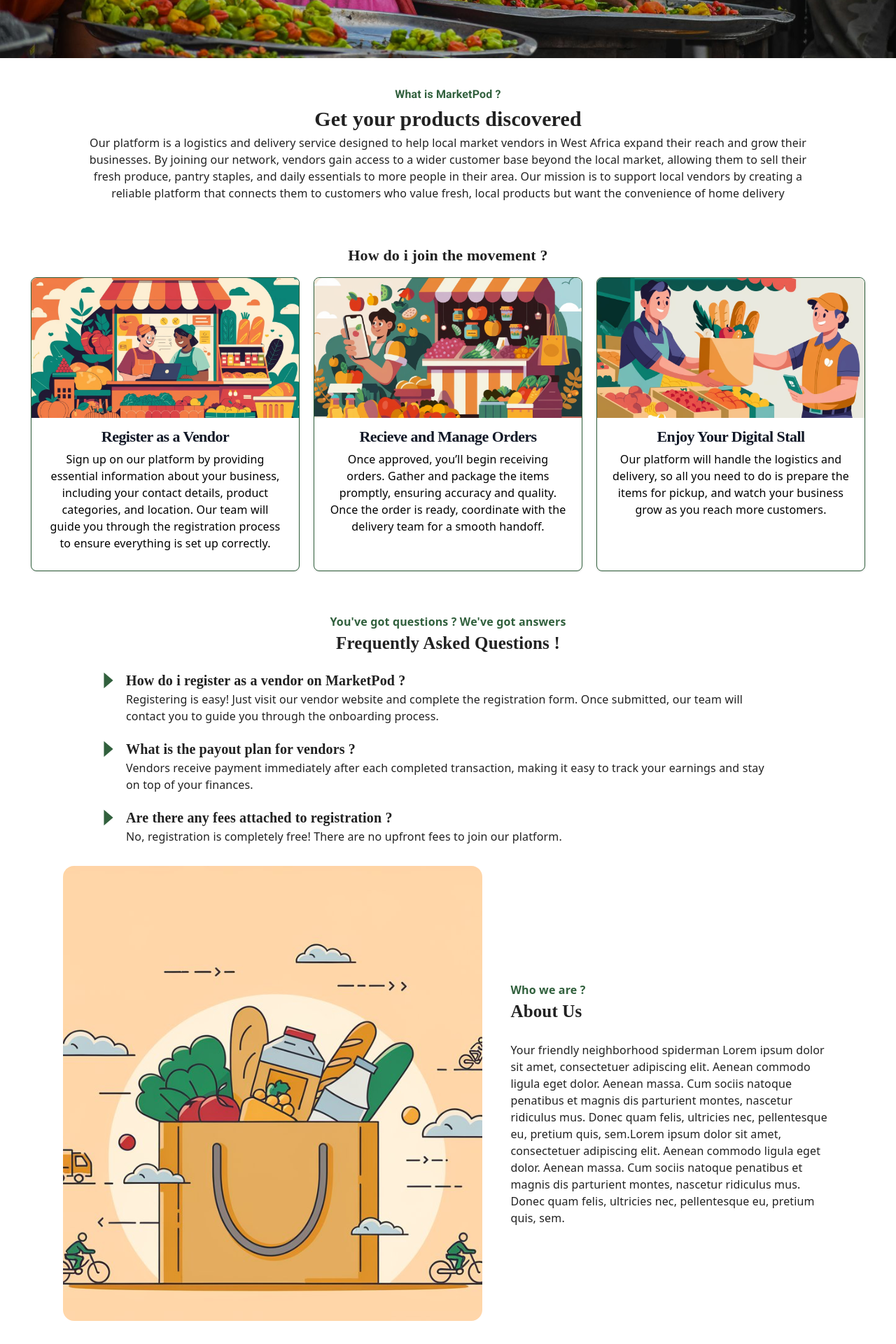
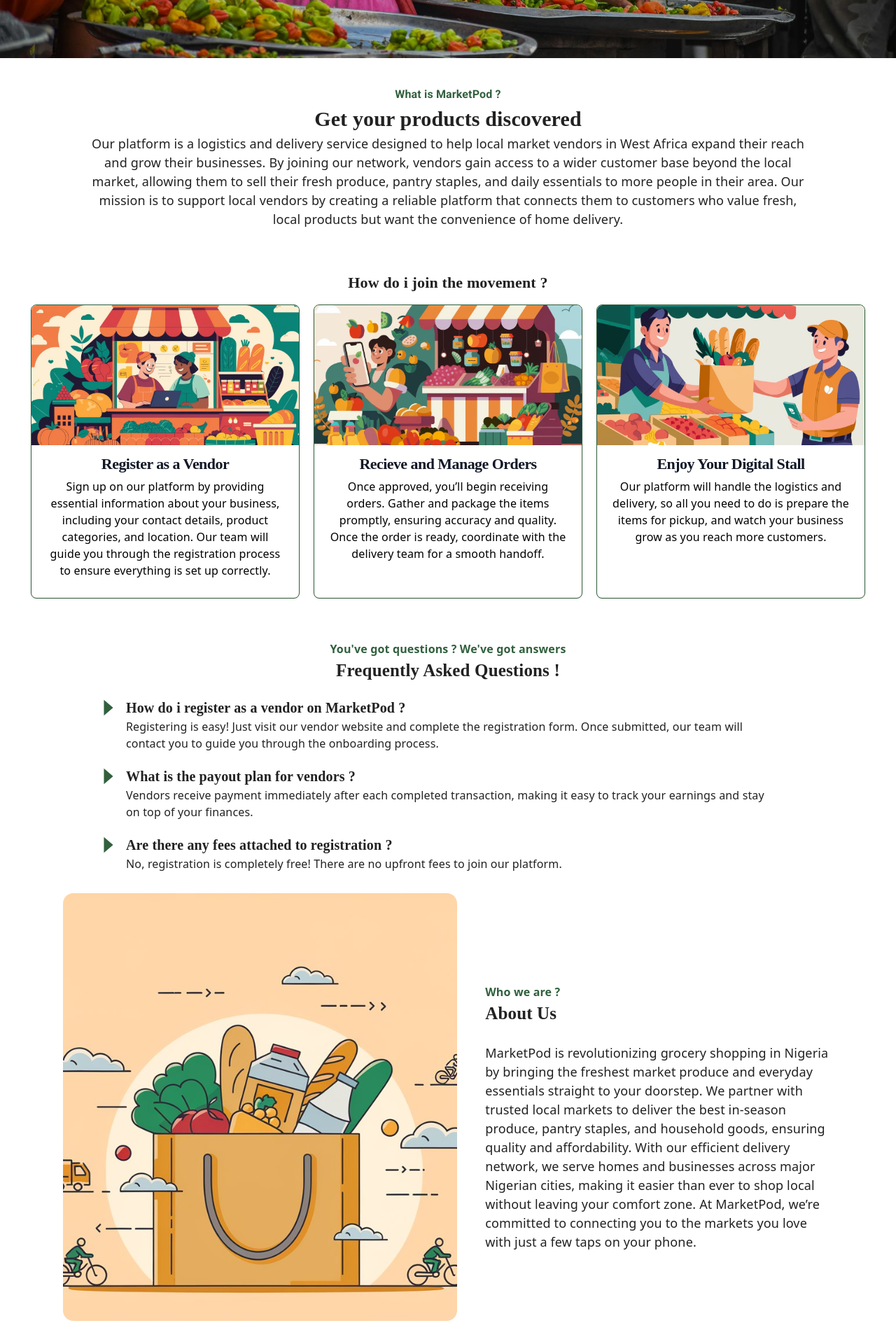
Before and after one commit to LoyaltyTheDeveloper/MarketPod-Vendors, a React (Vite) app: page / in a window 1280 px wide. Shown: the part 600-2520 px from the top of the page at 70% size. Built offline with nearby package versions, Linux system fonts and the light colour scheme.

Commit message:
additions

```diff
--- a/src/Components/Footer.jsx
+++ b/src/Components/Footer.jsx
@@ -21,7 +21,7 @@
                 <a href="/">Shop Groceries</a>
                 <a href="/register">Register as Vendor</a>
             </div>
-            <div className="flex flex-col gap-[20px} font-sans">
+            <div className="flex flex-col gap-[20px] font-sans">
                 <h1 className="text-[20px] font-bold">Legal</h1>
                 <Link to="/privacypolicy"><p>Privacy Policy</p></Link>
                 <p><Link to="/termsofuse">Terms of Use</Link></p>
--- a/src/Pages/Landing.jsx
+++ b/src/Pages/Landing.jsx
@@ -42,7 +42,10 @@
     <div className="pt-[90px]">
       <img src={hero} className="w-full hidden object-cover lg:flex"/>
       <img src={hero2} className="w-full object-cover lg:hidden"/>
-      <section ref={company}>
+
+
+
+
       <div className="absolute top-[100px]">
         <div className="px-[40px] py-[40px] lg:px-[100px] lg:py-[130px]">
       <div className="text-[30px] text-[white] font-bold w-[250px] lg:text-[60px] lg:w-[500px] font-bitter">Increase Your Stall Sales</div>
@@ -53,16 +56,16 @@
       </div>
       </div>
       </div>
-</section>
+
       <div>
 
-
+      <section ref={company}>
       <div className="mt-[40px] mb-[30px] flex flex-col items-center px-[20px]">
         <div className="text-[#31603D] font-semibold">What is MarketPod ?</div>
         <div className="text-[22px] font-bold lg:text-[30px] font-bitter">Get your products discovered</div>
-        <div className="items-center text-center lg:px-[100px] font-sans">Our platform is a logistics and delivery service designed to help local market vendors in West Africa expand their reach and grow their businesses. By joining our network, vendors gain access to a wider customer base beyond the local market, allowing them to sell their fresh produce, pantry staples, and daily essentials to more people in their area. Our mission is to support local vendors by creating a reliable platform that connects them to customers who value fresh, local products but want the convenience of home delivery</div>
+        <div className="items-center text-center lg:px-[100px] font-sans text-[16px] lg:text-[18px]">Our platform is a logistics and delivery service designed to help local market vendors in West Africa expand their reach and grow their businesses. By joining our network, vendors gain access to a wider customer base beyond the local market, allowing them to sell their fresh produce, pantry staples, and daily essentials to more people in their area. Our mission is to support local vendors by creating a reliable platform that connects them to customers who value fresh, local products but want the convenience of home delivery.</div>
       </div>
-
+    </section>
 
 
 
@@ -147,7 +150,7 @@
         <div className="flex flex-col px-[20px]">
           <div className="text-[#31603D] font-bold font-sans">Who we are ?</div>
           <div className="font-bold text-[25px] font-bitter">About Us</div>
-          <div className="mt-[25px] font-sans">Your friendly neighborhood spiderman Lorem ipsum dolor sit amet, consectetuer adipiscing elit. Aenean commodo ligula eget dolor. Aenean massa. Cum sociis natoque penatibus et magnis dis parturient montes, nascetur ridiculus mus. Donec quam felis, ultricies nec, pellentesque eu, pretium quis, sem.Lorem ipsum dolor sit amet, consectetuer adipiscing elit. Aenean commodo ligula eget dolor. Aenean massa. Cum sociis natoque penatibus et magnis dis parturient montes, nascetur ridiculus mus. Donec quam felis, ultricies nec, pellentesque eu, pretium quis, sem.</div>
+          <div className="mt-[25px] font-sans text-[22px lg:text-[px] text-[16px] lg:text-[18px]">MarketPod is revolutionizing grocery shopping in Nigeria by bringing the freshest market produce and everyday essentials straight to your doorstep. We partner with trusted local markets to deliver the best in-season produce, pantry staples, and household goods, ensuring quality and affordability. With our efficient delivery network, we serve homes and businesses across major Nigerian cities, making it easier than ever to shop local without leaving your comfort zone. At MarketPod, we’re committed to connecting you to the markets you love with just a few taps on your phone.</div>
         </div>
       </div>
       </section>
--- a/src/Pages/Register.jsx
+++ b/src/Pages/Register.jsx
@@ -254,7 +254,6 @@
     ...option,
   };
 }
-
 );
 
   return (<>
@@ -652,7 +651,7 @@
 </form>
 
 <div className="font-sans p-4 font-semibold flex flex-wrap lg:whitespace-nowrap">
-By proceeding you agree to the <p className="underline text-[#31603D]">Privacy Policy</p> and <p className="underline text-[#31603D]">Terms of Service</p>
+By proceeding you agree to the <p className="underline text-[#31603D]"><Link to="/privacypolicy">Privacy Policy</Link></p> and <p className="underline text-[#31603D]"><Link to="/termsofuse">Terms of Service</Link></p>
   </div>
 
   {!isPending &&<div className="font-sans flex justify-center mb-[30px] lg:flex lg:justify-start lg:p-4"><button type="submit" onClick={handleSubmit} className="hover:bg-[green] text-[white] px-[120px] py-3 lg:px-40 rounded-[25px] border border-[#31603D] bg-[#31603D] font-bold">Proceed</button></div>}
```
